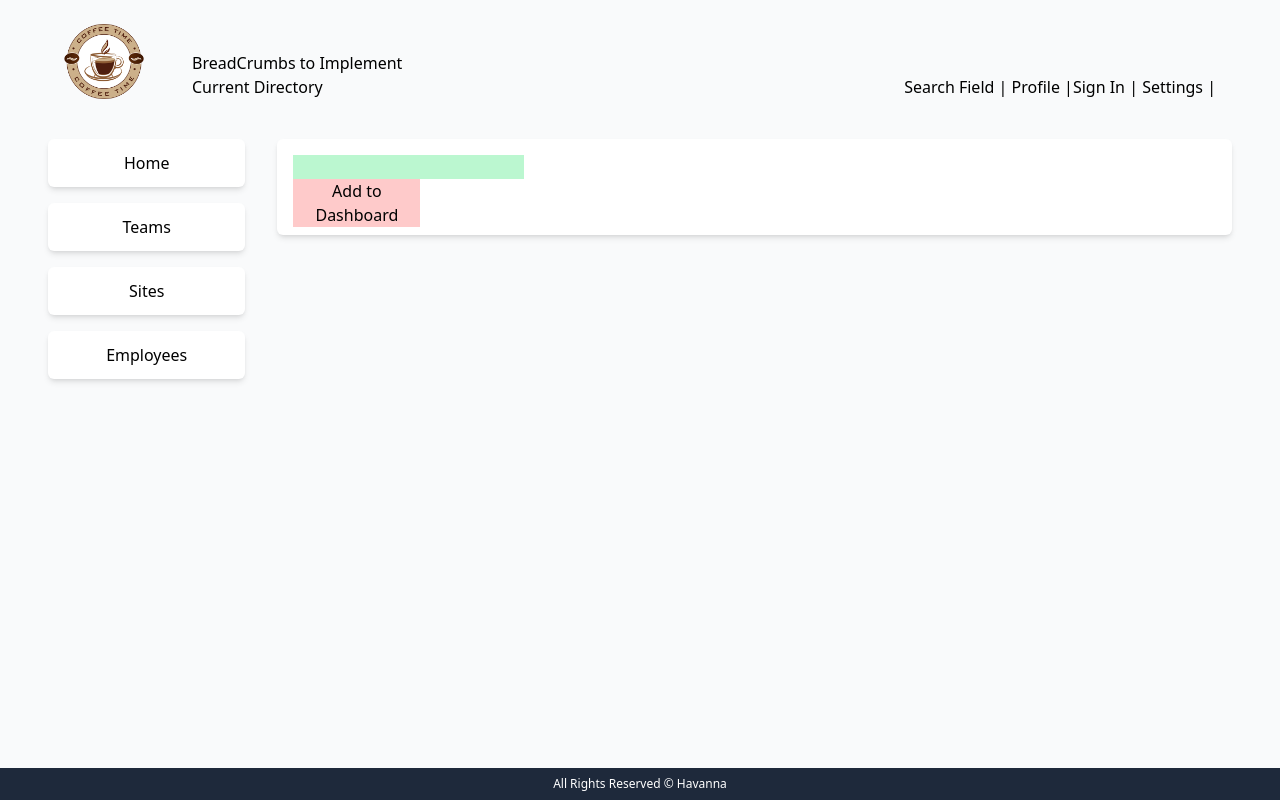
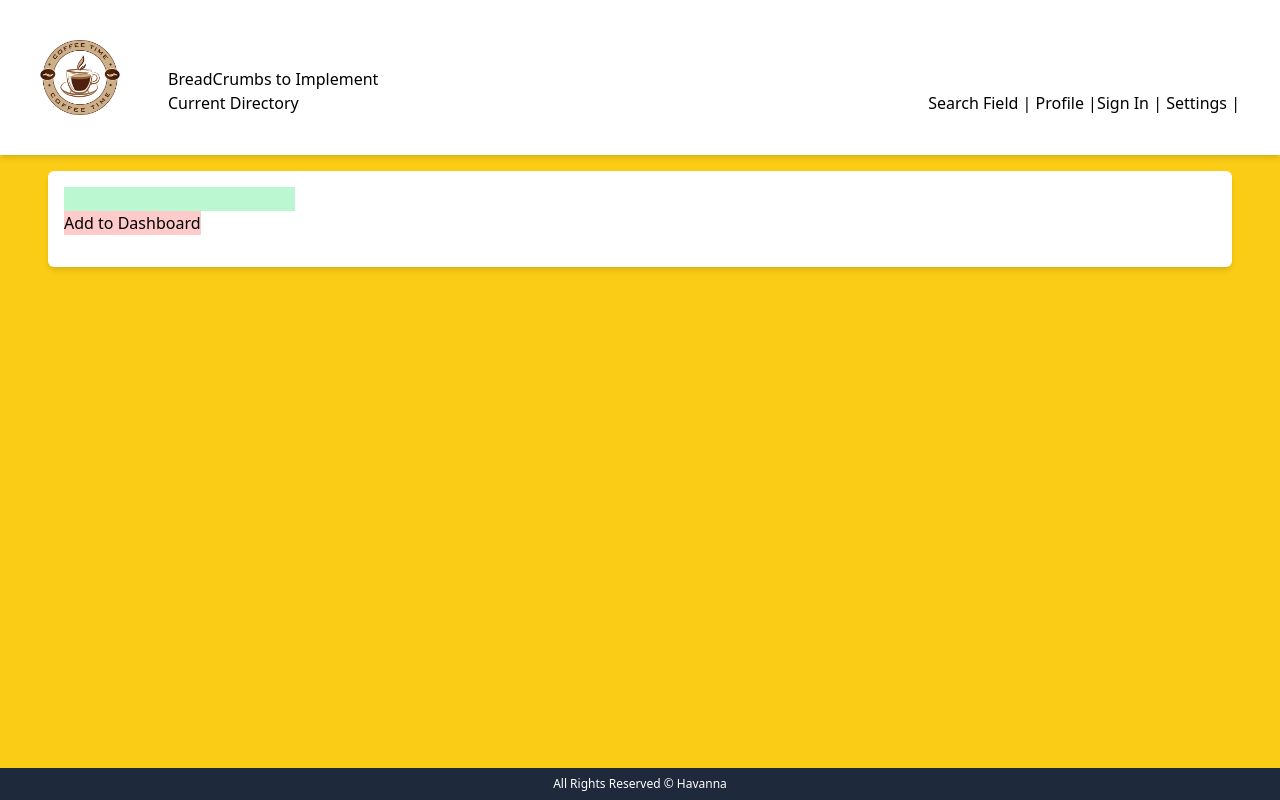
Before and after one commit to migueltinembart/havanna-ui, a React (Vite) app: page / in a window 1280 px wide. Built offline with nearby package versions, Linux system fonts and the light colour scheme.

Commit message:
fix: removed dependencies not in use

```diff
--- a/package.json
+++ b/package.json
@@ -1,8 +1,11 @@
 {
-  "name": "frontend",
+  "name": "havanna-ui",
   "private": true,
   "version": "0.0.0",
   "type": "module",
+  "workspaces": [
+    "packages/**"
+  ],
   "scripts": {
     "dev": "vite",
     "build": "tsc && vite build",
--- a/src/App.tsx
+++ b/src/App.tsx
@@ -1,4 +1,3 @@
-import Sidebar from './components/Sidebar';
 import Footer from './components/Footer';
 import Page from './components/Page';
 import Header from './components/Header';
@@ -6,12 +5,11 @@ import Header from './components/Header';
 function App(): JSX.Element {
   return (
     <>
-      <div className="h-screen flex flex-col bg-gray-50">
-        <div className="flex gap-5 my-6 mx-8">
+      <div className="h-screen flex flex-col bg-yellow-400">
+        <div className="flex gap-5">
           <Header></Header>
         </div>
         <div className="flex flex-1 mx-8 p-4  gap-8">
-          <Sidebar></Sidebar>
           <Page></Page>
         </div>
         <Footer></Footer>
--- a/src/components/Header.tsx
+++ b/src/components/Header.tsx
@@ -3,7 +3,7 @@ import Img from '../assets/logo.png';
 export default function Header(): JSX.Element {
   return (
     <>
-      <div className="w-full flex justify-between items-end px-8">
+      <div className="w-full flex justify-between items-end p-10 bg-white shadow-md">
         <div className="flex gap-12 items-end">
           <div>
             <img src={Img} alt="Logo" className="w-20" />
--- a/tailwind.config.cjs
+++ b/tailwind.config.cjs
@@ -1,6 +1,6 @@
 /** @type {import('tailwindcss').Config} */
 module.exports = {
-  content: ['./index.html', './src/**/*.{js,ts,jsx,tsx}'],
+  content: ["./index.html", "./src/**/*.{js,ts,jsx,tsx}"],
   theme: {
     extend: {},
   },
```
Also changed, not shown: src/packages/navigation/package.json (added, +14 -0 lines), .eslintrc.json (added), src/packages/navigation/index.ts (added), 1 other file (tests, documents, lock files or other folders).
